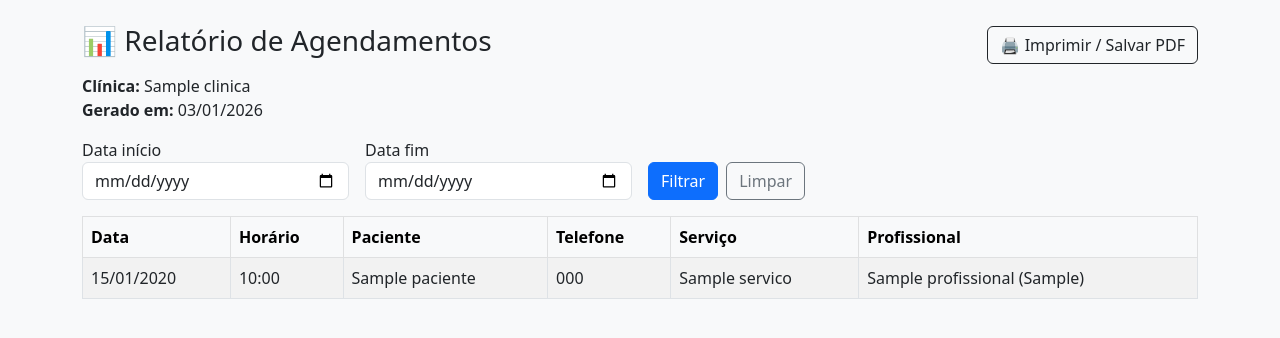
After one commit to hoeverton/clinica_agendamentos, a Django app: page /clinica/relatorios/agendamentos/ in a window 1280 px wide. The commit adds this page. Shown: the top 338 px of the page. Run offline with Django 4.2, Linux system fonts and the light colour scheme; a user stored in the database is signed in; tables that the repository leaves empty hold one stand-in row (values such as "Sample post").

Commit message:
Adiciona relatório HTML de agendamentos com impressão

```diff
--- /dev/null
+++ b/clinica/templates/clinica/relatorios/agendamentos.html
@@ -0,0 +1,91 @@
+<!DOCTYPE html>
+<html lang="pt-br">
+<head>
+    <meta charset="UTF-8">
+    <title>Relatório de Agendamentos</title>
+    <link rel="stylesheet"
+          href="https://cdn.jsdelivr.net/npm/bootstrap@5.3.0/dist/css/bootstrap.min.css">
+
+    <style>
+        @media print {
+            .no-print {
+                display: none;
+            }
+        }
+    </style>
+</head>
+<body class="bg-light">
+
+<div class="container mt-4">
+
+    <div class="d-flex justify-content-between align-items-center no-print">
+        <h3>📊 Relatório de Agendamentos</h3>
+        <button onclick="window.print()" class="btn btn-outline-dark">
+            🖨️ Imprimir / Salvar PDF
+        </button>
+    </div>
+
+    <p class="mt-2">
+        <strong>Clínica:</strong> {{ clinica.nome }} <br>
+        <strong>Gerado em:</strong> {{ hoje|date:"d/m/Y" }}
+    </p>
+
+    <!-- Filtros -->
+    <form method="get" class="row g-3 no-print mb-3">
+        <div class="col-md-3">
+            <label>Data início</label>
+            <input type="date" name="data_inicio" class="form-control"
+                   value="{{ data_inicio }}">
+        </div>
+
+        <div class="col-md-3">
+            <label>Data fim</label>
+            <input type="date" name="data_fim" class="form-control"
+                   value="{{ data_fim }}">
+        </div>
+
+        <div class="col-md-3 d-flex align-items-end">
+            <button class="btn btn-primary me-2">Filtrar</button>
+            <a href="{% url 'relatorio_agendamentos_html' %}"
+               class="btn btn-outline-secondary">
+                Limpar
+            </a>
+        </div>
+    </form>
+
+    <!-- Tabela -->
+    <table class="table table-bordered table-striped">
+        <thead class="table-light">
+        <tr>
+            <th>Data</th>
+            <th>Horário</th>
+            <th>Paciente</th>
+            <th>Telefone</th>
+            <th>Serviço</th>
+            <th>Profissional</th>
+        </tr>
+        </thead>
+        <tbody>
+        {% for a in agendamentos %}
+            <tr>
+                <td>{{ a.data|date:"d/m/Y" }}</td>
+                <td>{{ a.horario|time:"H:i" }}</td>
+                <td>{{ a.paciente.nome }}</td>
+                <td>{{ a.paciente.telefone }}</td>
+                <td>{{ a.servico }}</td>
+                <td>{{ a.profissional }}</td>
+            </tr>
+        {% empty %}
+            <tr>
+                <td colspan="6" class="text-center">
+                    Nenhum agendamento encontrado
+                </td>
+            </tr>
+        {% endfor %}
+        </tbody>
+    </table>
+
+</div>
+
+</body>
+</html>
--- a/clinica/urls.py
+++ b/clinica/urls.py
@@ -1,6 +1,6 @@
 from django.urls import path
 from .views import ClinicaLoginView, clinica_logout, disponibilidade_create, disponibilidade_list, disponibilidade_delete, disponibilidade_edit, agendamento_delete, agendamento_edit
-from clinica.views import ClinicaDashboardView, relatorio_agendamentos_csv, relatorio_agendamentos_pdf
+from clinica.views import ClinicaDashboardView, relatorio_agendamentos_csv, relatorio_agendamentos_pdf, relatorio_agendamentos_html
 
 urlpatterns = [
     path("login/", ClinicaLoginView.as_view(), name="clinica_login"),
@@ -16,5 +16,8 @@ urlpatterns = [
     path("agendamento/<int:pk>/excluir/", agendamento_delete,name="agendamento_delete"),
     path("relatorios/agendamentos/csv/",relatorio_agendamentos_csv,name="relatorio_agendamentos_csv"),
     path("relatorios/agendamentos/pdf/",relatorio_agendamentos_pdf,name="relatorio_agendamentos_pdf"),
+    path("relatorios/agendamentos/",relatorio_agendamentos_html,name="relatorio_agendamentos_html"
+),
+
 
 ]
--- a/clinica/views.py
+++ b/clinica/views.py
@@ -610,3 +610,32 @@ def relatorio_agendamentos_pdf(request):
     pdf.save()
 
     return response
+
+@login_required
+def relatorio_agendamentos_html(request):
+    clinica = Clinica.objects.get(user=request.user)
+
+    data_inicio = request.GET.get("data_inicio")
+    data_fim = request.GET.get("data_fim")
+
+    agendamentos = Agendamento.objects.filter(
+        clinica=clinica
+    ).select_related(
+        "paciente",
+        "profissional",
+        "servico"
+    ).order_by("data", "horario")
+
+    if data_inicio:
+        agendamentos = agendamentos.filter(data__gte=data_inicio)
+
+    if data_fim:
+        agendamentos = agendamentos.filter(data__lte=data_fim)
+
+    return render(request, "clinica/relatorios/agendamentos.html", {
+        "clinica": clinica,
+        "agendamentos": agendamentos,
+        "data_inicio": data_inicio,
+        "data_fim": data_fim,
+        "hoje": timezone.now().date()
+    })
```
Also changed, not shown: clinica/templates/clinica/dashboard.html (+7 -2 lines), requirements.txt (added, +21 -0 lines).
